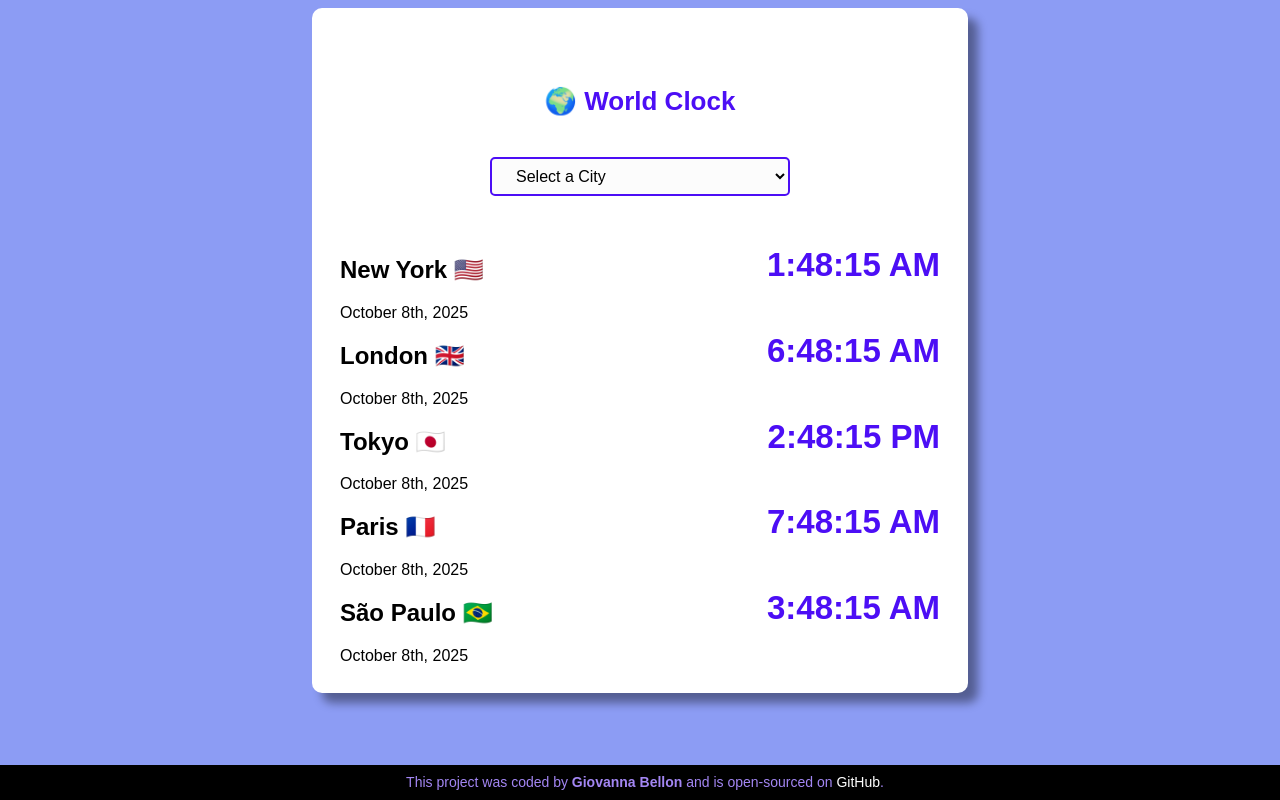
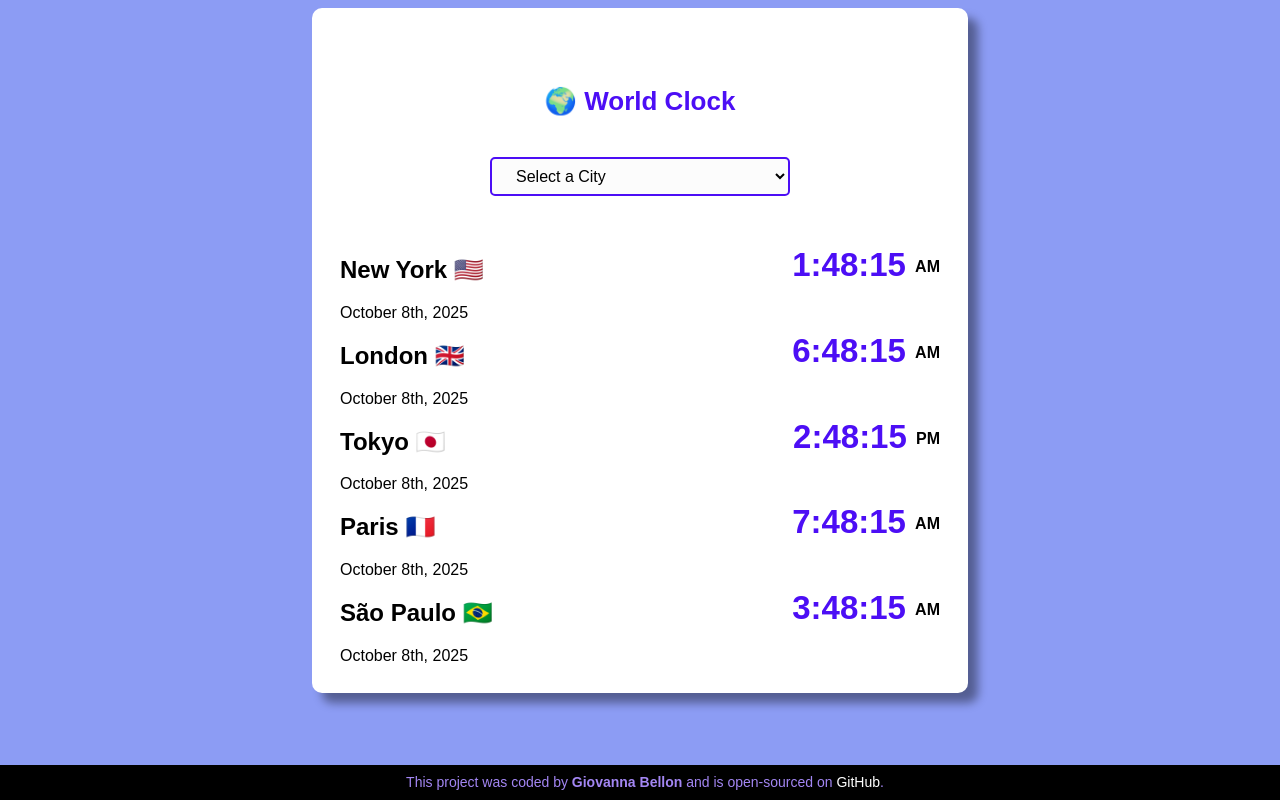
Before and after one commit to gisbcode/WorldClockbyGiBellon, a plain HTML site: page index.html in a window 1280 px wide. Drawn offline with Linux system fonts and the light colour scheme.

Commit message:
AM style

```diff
--- a/index.html
+++ b/index.html
@@ -29,7 +29,7 @@
             <h2>New York 🇺🇸</h2>
             <div class="date">October 8th, 2025</div>
           </div>
-          <div class="time">1:48:15 AM</div>
+          <div class="time">1:48:15 <small>AM</small></div>
         </div>
 
         <div class="city">
@@ -37,7 +37,7 @@
             <h2>London 🇬🇧</h2>
             <div class="date">October 8th, 2025</div>
           </div>
-          <div class="time">6:48:15 AM</div>
+          <div class="time">6:48:15 <small>AM</small></div>
         </div>
 
         <div class="city">
@@ -45,7 +45,7 @@
             <h2>Tokyo 🇯🇵</h2>
             <div class="date">October 8th, 2025</div>
           </div>
-          <div class="time">2:48:15 PM</div>
+          <div class="time">2:48:15 <small>PM</small></div>
         </div>
 
         <div class="city">
@@ -53,7 +53,7 @@
             <h2>Paris 🇫🇷</h2>
             <div class="date">October 8th, 2025</div>
           </div>
-          <div class="time">7:48:15 AM</div>
+          <div class="time">7:48:15 <small>AM</small></div>
         </div>
 
         <div class="city">
@@ -61,14 +61,17 @@
             <h2>São Paulo 🇧🇷</h2>
             <div class="date">October 8th, 2025</div>
           </div>
-          <div class="time">3:48:15 AM</div>
+          <div class="time">3:48:15 <small>AM</small></div>
         </div>
       </div>
     </div>
 
     <footer>
-      This project was coded by <strong>Giovanna Bellon</strong> and is open-sourced on
-      <a href="https://github.com/gisbcode/WorldClockbyGiBellon" target="_blank">GitHub</a>.
+      This project was coded by <strong>Giovanna Bellon</strong> and is
+      open-sourced on
+      <a href="https://github.com/gisbcode/WorldClockbyGiBellon" target="_blank"
+        >GitHub</a
+      >.
     </footer>
 
     <script src="index.js"></script>
--- a/style.css
+++ b/style.css
@@ -64,3 +64,9 @@ display: flex;
   color: rgb(76, 14, 245);
   margin-top: 10px;
 }
+
+.time small {
+  font-size: 16px;
+  color: black;
+  vertical-align: middle;
+}
```
